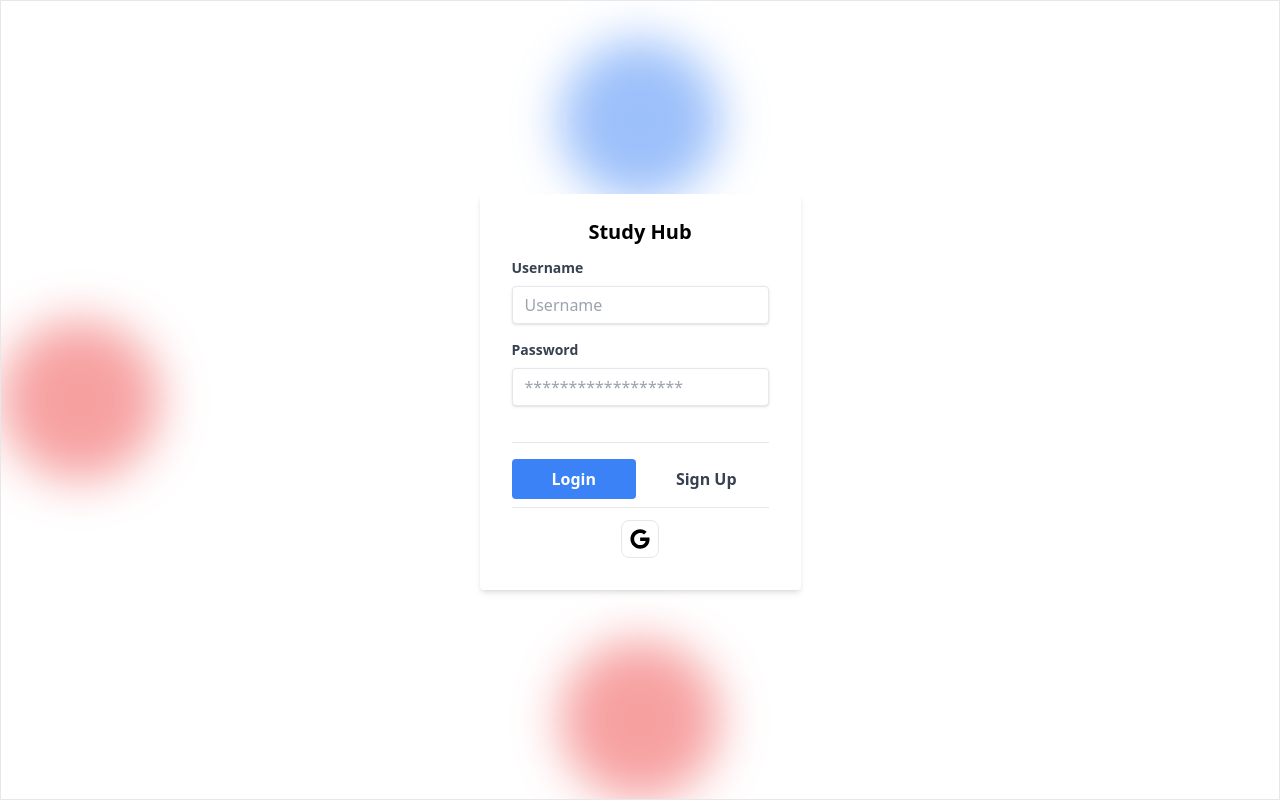
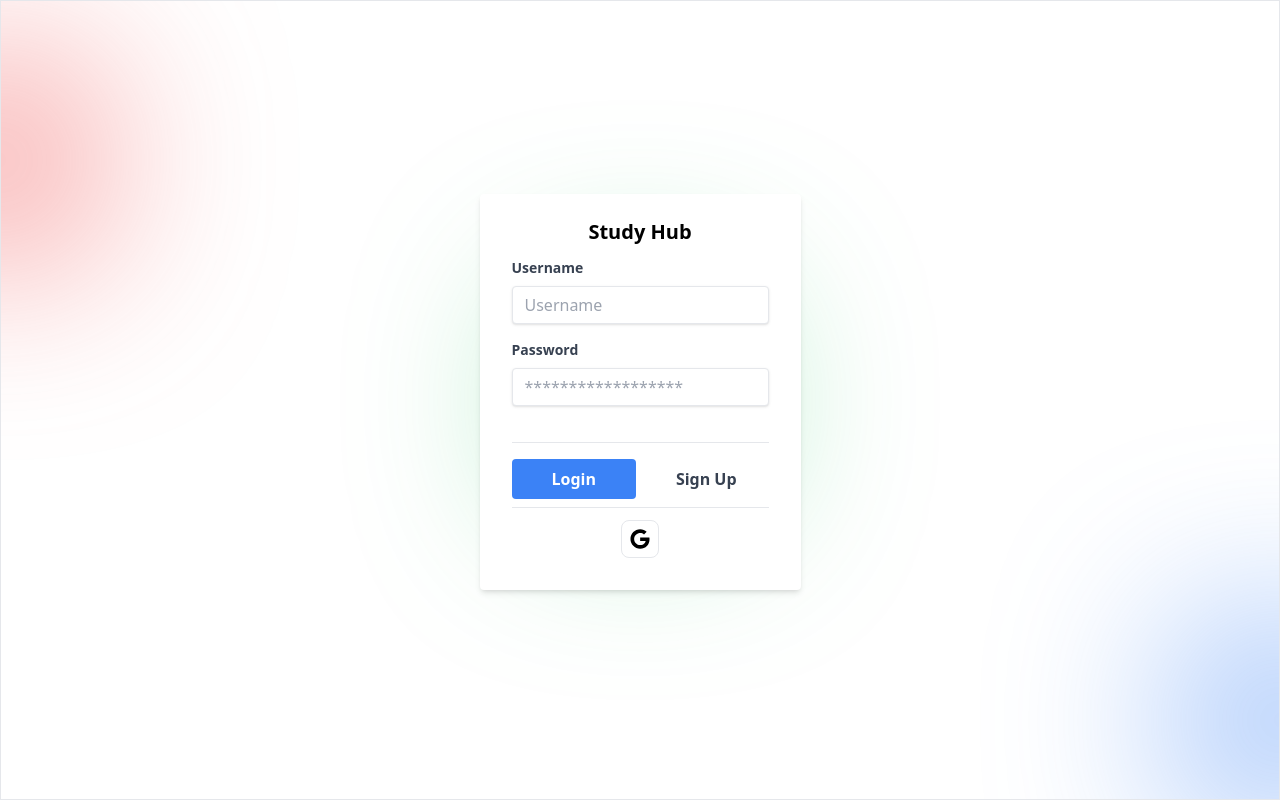
Before and after one commit to AMATAKYVI/hackfax-studyhub-pj, a Next.js app: page / in a window 1280 px wide. Built offline with nearby package versions, Linux system fonts and the light colour scheme; no server answers; the database is empty.

Commit message:
Update styles in Card and Login components

```diff
--- a/src/components/Card.tsx
+++ b/src/components/Card.tsx
@@ -69,7 +69,7 @@ const Card: FC<CardProps> = ({ data }) => {
   };
   //   console.log(auth?.user);
   return (
-    <div className="border  rounded-lg flex flex-col p-5">
+    <div className="border bg-white shadow-lg  rounded-lg flex flex-col p-5">
       <div className="flex justify-between items-center mb-2">
         <div className="">
           <Image
--- a/src/components/Login.tsx
+++ b/src/components/Login.tsx
@@ -16,10 +16,10 @@ const Login: FC<LoginProps> = ({}) => {
 
   return (
     <div className="relative">
-      <div className="absolute top-0 left-0 w-full h-full flex justify-center items-center z-[-1]">
-        <div className="absolute top-10 w-40 h-40 bg-blue-500 rounded-full blur-xl opacity-50"></div>
-        <div className="absolute left-0 w-40 h-40 bg-red-500 rounded-full blur-xl opacity-50"></div>
-        <div className="absolute bottom-0 w-40 h-40 bg-red-500 rounded-full blur-xl opacity-50"></div>
+      <div className="absolute inset-0 overflow-hidden z-[-1]">
+        <div className="absolute h-40 w-40 rounded-full bg-red-500 blur-[100px] top-20 -left-20"></div>
+        <div className="absolute h-40 w-40 rounded-full bg-blue-500 blur-[100px] bottom-0 -right-20"></div>
+        <div className="absolute h-40 w-40 rounded-full bg-green-500 blur-[100px] top-1/2 left-1/2 transform -translate-x-1/2 -translate-y-1/2"></div>
       </div>
       <div className="z-10shadow-lg">
         <LoginForm />
```
